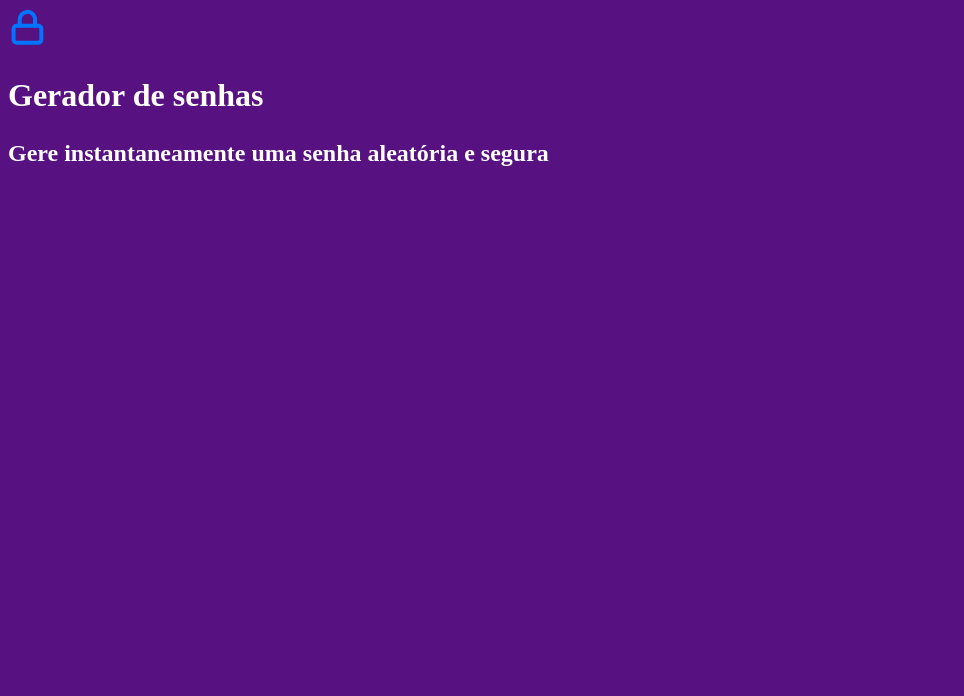
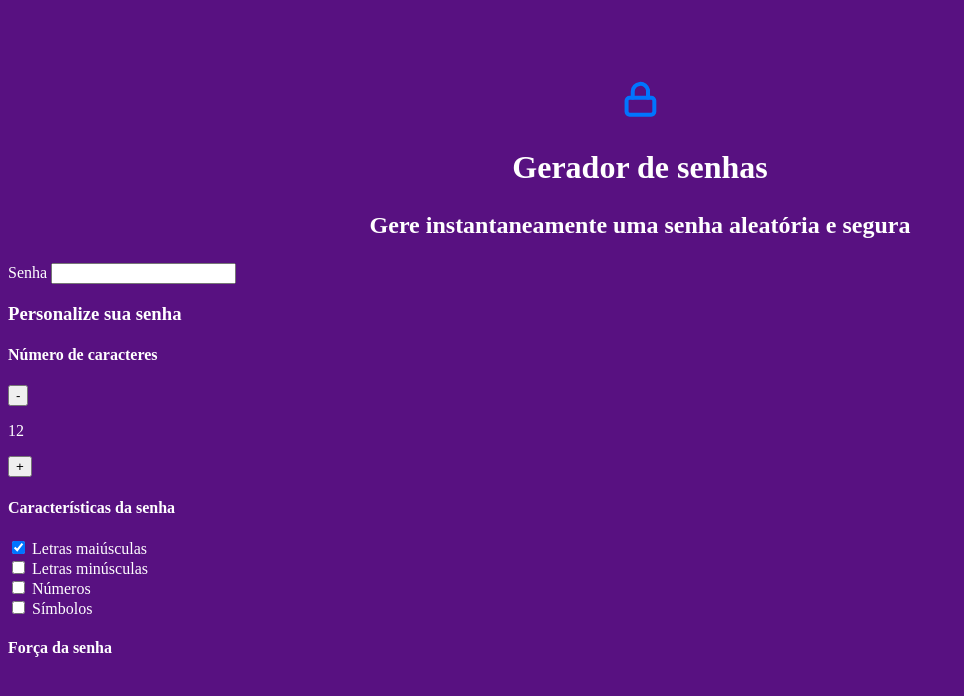
Before and after one commit to eduardamarqueszxd/seguran-a-digital, a plain HTML site: page index.html in a window 1280 px wide. Shown: the whole page, without its empty margins (0-964 px from the left). Drawn offline with Linux system fonts and the light colour scheme.

Commit message:
Update index.html

```diff
--- a/index.html
+++ b/index.html
@@ -9,9 +9,53 @@
 </head>
 
 <body>
-    <img src="unlock.svg" alt="cadeado fechado">
-    <h2 class="titulo-principal">Gerador de senhas</h2>
-    <h3 class="titulo-secundario">Gere instantaneamente uma senha aleatória e segura</h3>
+    <section class="conteudo">
+        <div class="conteudo-titulo">
+            <img src="unlock.svg" alt="cadeado fechado">
+            <h2 class="titulo-principal">Gerador de senhas</h2>
+            <h3 class="titulo-secundario">Gere instantaneamente uma senha aleatória e segura</h3>
+        </div>
+        <div class="conteudo-senha">
+            <label for="senha">Senha</label>
+            <input name="senha" type="text" id="campo-senha">
+        </div>
+        <div class="parametro">
+            <h3 class="parametro-titulo">Personalize sua senha</h3>
+            <div class="parametro-coluna__senha">
+                <div class="parametro-senha">
+                    <h4 class="parametro-senha__titulo">Número de caracteres</h4>
+                    <div class="parametro-senha-botoes">
+                        <button class="parametro-senha__botao">-</button>
+                        <p class="parametro-senha__texto">12</p>
+                        <button class="parametro-senha__botao">+</button>
+                    </div>
+                </div>
+                <div class="parametro-senha">
+                    <h4 class="parametro-senha__titulo">Características da senha</h4>
+                    <div class="parametro-senha-checkbox">
+                        <input name="maiusculo" type="checkbox" class="checkbox" checked>
+                        <label for="maiusculo">Letras maiúsculas</label>
+                    </div>
+                    <div class="parametro-senha-checkbox">
+                        <input name="minusculo" type="checkbox" class="checkbox">
+                        <label for="minusculo">Letras minúsculas</label>
+                    </div>
+                    <div class="parametro-senha-checkbox">
+                        <input name="numero" type="checkbox" class="checkbox">
+                        <label for="numero">Números</label>
+                    </div>
+                    <div class="parametro-senha-checkbox">
+                        <input name="simbolo" type="checkbox" class="checkbox">
+                        <label for="simbolo">Símbolos</label>
+                    </div>
+
+                </div>
+                <div class="parametro-senha">
+                    <h4 class="parametro-senha__titulo">Força da senha</h4>
+                </div>
+            </div>
+        </div>
+    </section>
 </body>
 
 </html>
```
